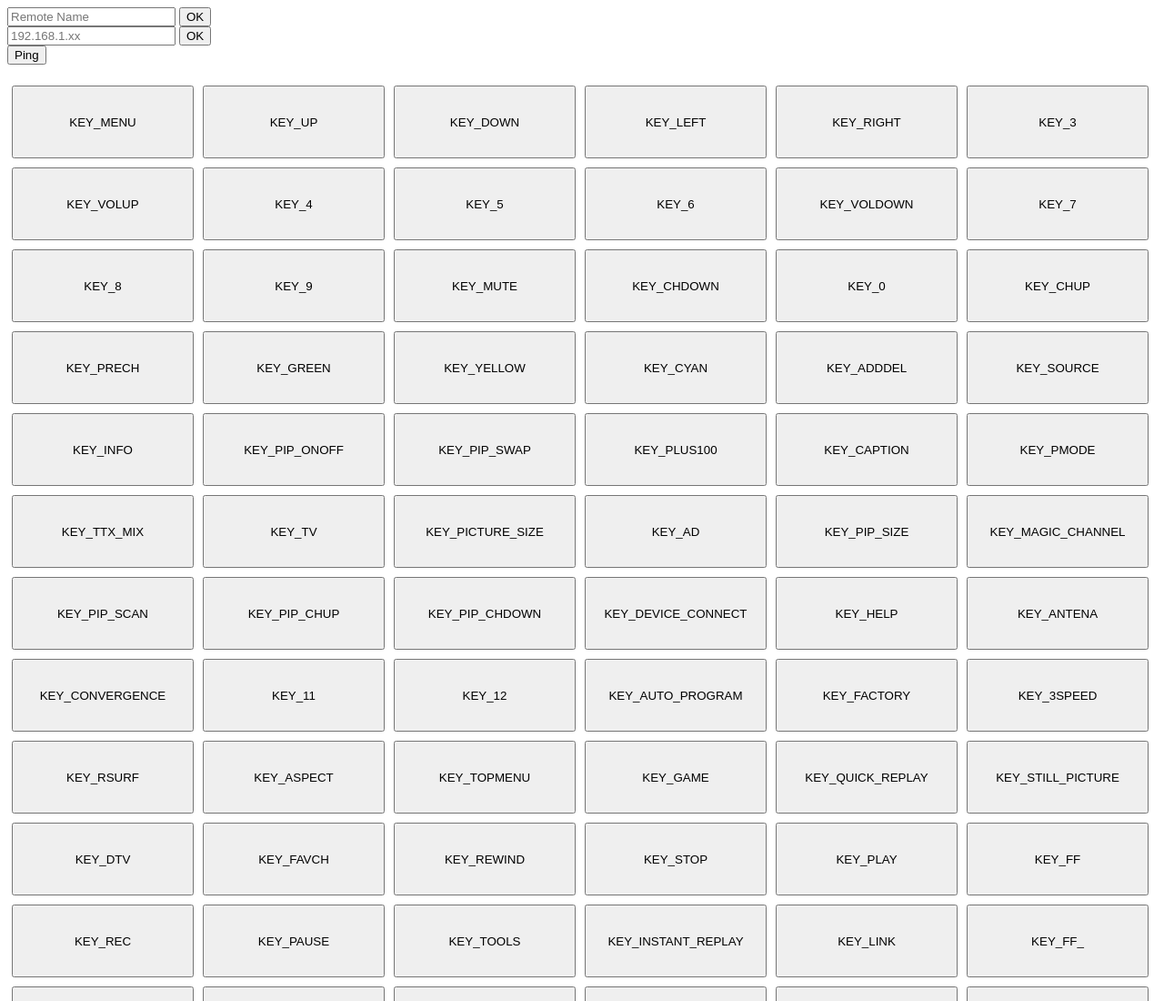
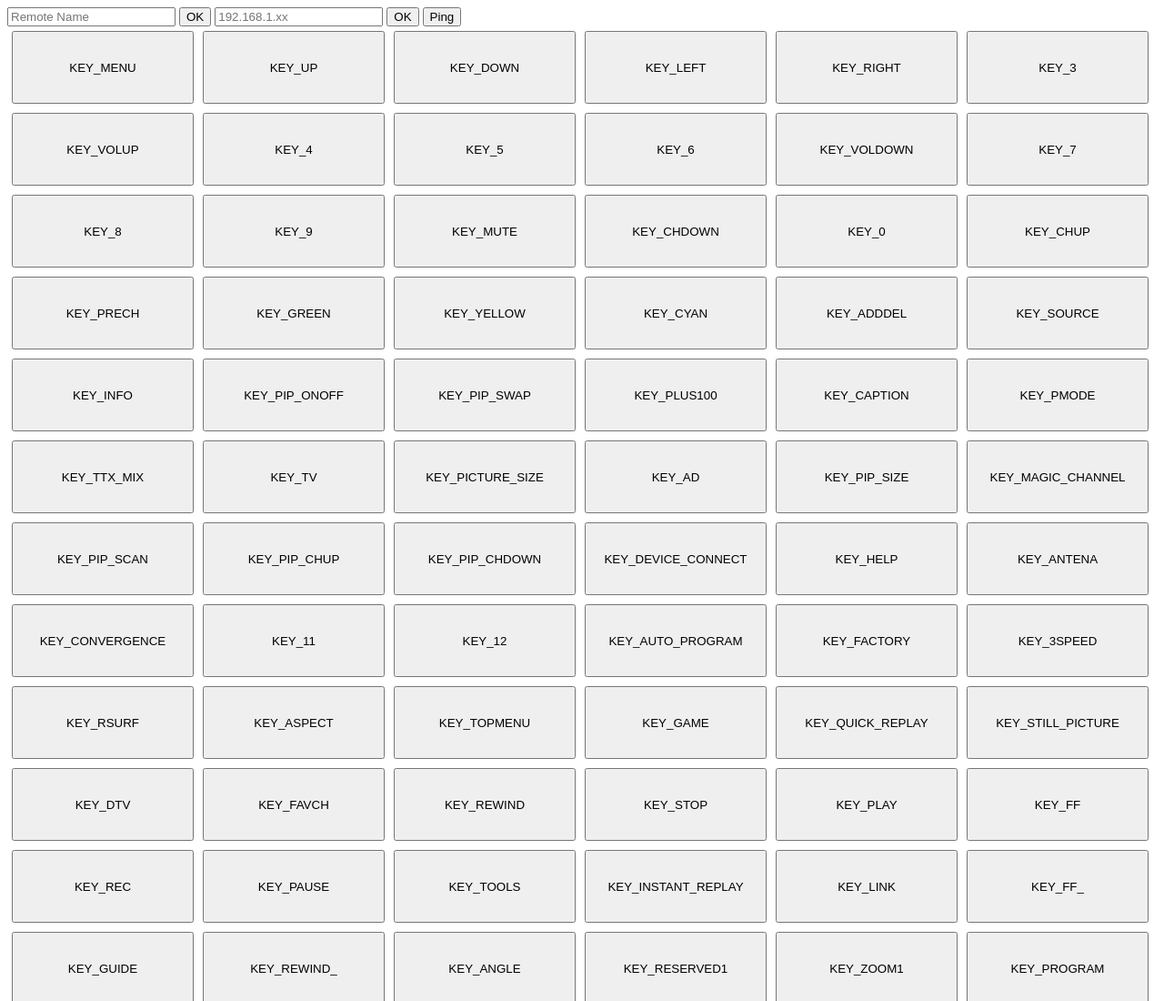
Before and after one commit to MathieuDebit/smarttv-webremote-client, a plain HTML site: page index.html in a window 1280 px wide. Shown: the top 1100 px of the page at 91% size. Drawn offline with nearby package versions, Linux system fonts and the light colour scheme; no server answers.

Commit message:
Improve index.html
Add viewport meta
Add tags to facilitate css
Remove <br> tags

```diff
--- a/index.html
+++ b/index.html
@@ -4,25 +4,28 @@
   <meta charset="utf-8">
   <title>smarttv-webremote-client</title>
   <link rel="stylesheet" href="assets/app.css">
+  <meta name="viewport" content="width=device-width, initial-scale=1">
 </head>
 
 <body>
   <div id="container">
+    <form>
+      <span>
         <input id='remoteName' type="text" value="" placeholder="Remote Name">
         <input id='nameSubmit' type="submit" value="OK">
-      <br>
-
+      </span>
+      <span>
         <input id='ip' type="text" name="name" value="" placeholder="192.168.1.xx">
         <input id='ipSubmit' type="submit" name="name" value="OK">
-      <br>
+      </span>
 
       <input id='ping' type="submit" name="name" value="Ping">
-
-      <br><br>
+    </form>
   </div>
 
   <script src="http://localhost:8080/socket.io/socket.io.js" charset="utf-8"></script>
   <script src="assets/keys.js" charset="utf-8"></script>
   <script src="assets/app.js" charset="utf-8"></script>
 </body>
+
 </html>
```
Lines whose indentation alone changed are shown as unchanged.
